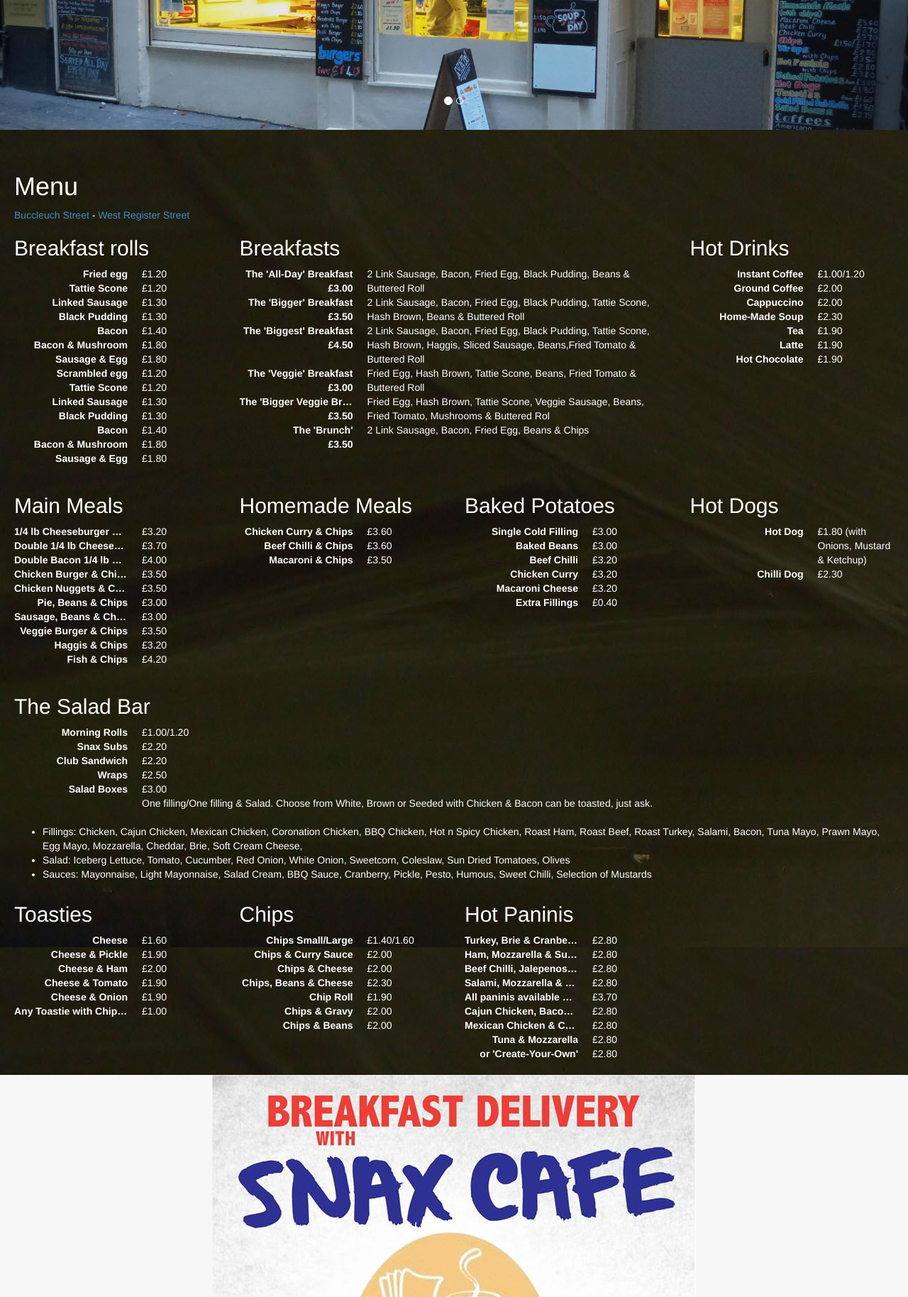
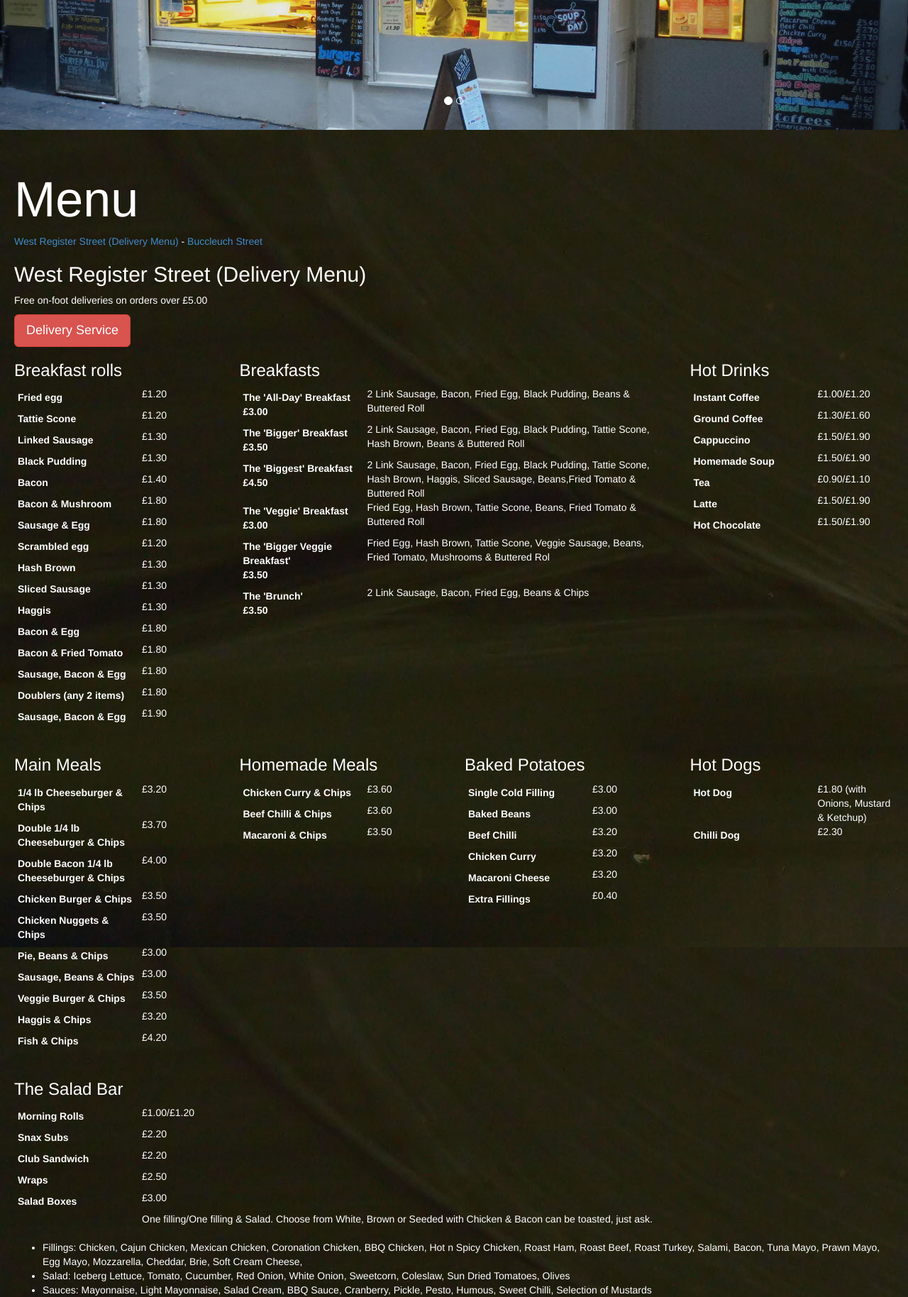
Before and after one commit to maccery/snaxcafe, a PHP site: page / in a window 1280 px wide. Shown: the part 417-2245 px from the top of the page at 71% size. Run offline with PHP 8.4, Linux system fonts and the light colour scheme; some libraries are stand-ins or nearby versions.

Commit message:
Menu changed and finished

```diff
--- a/css/snaxcafe.css
+++ b/css/snaxcafe.css
@@ -105,17 +105,16 @@ body, html {
     padding-right: 20px;
 }
 
-#blackboard dt {
+#menu dt {
     width: 180px;
     white-space: normal;
     padding-right: 10px;
     text-align: left;
     padding: 5px;
-
 }
 
-#blackboard h1 {
-    font-size: 100px;
+#menu h1 {
+    font-size: 70px;
 }
 
 /* Catering styles */
@@ -166,7 +165,7 @@ body, html {
 /* Responsive styles */
 
 @media (max-width: 768px) {
-    #blackboard h1 {
+    #menu h1 {
         font-size: 60px;
     }
 
--- a/index.php
+++ b/index.php
@@ -89,18 +89,20 @@
 			<span class="glyphicon glyphicon-chevron-right"></span>
 		</a>
 	</div>
-	<div id="menu" class="slide" data-ride="carousel">
+	<div id="menu" class="slide">
 
 	<h1>Menu</h1>
-	<a href="#menu" data-slide-to="0" class="active">Buccleuch Street</a> - <a href="#menu" data-slide-to="1">West Register
-		Street</a>
+	<a href="#menu" data-slide-to="0">West Register Street (Delivery Menu)</a> - <a href="#menu" data-slide-to="1" class="active">Buccleuch Street</a>
 
 		<div class="carousel-inner">
 			<div class="item active">
+			<h2>West Register Street (Delivery Menu)</h2>
+			<p>Free on-foot deliveries on orders over £5.00</p>
+			<a href="#delivery"><button type="button" class="btn btn-danger btn-lg">Delivery Service</button></a>
 				<div class="row">
 					<div class="col-md-3">
 						<dl class="dl-horizontal menu">
-							<h2>Breakfast rolls</h2>
+							<h3>Breakfast rolls</h3>
 							<dt>Fried egg</dt>
 							<dd>£1.20</dd>
 							<dt>Tattie Scone</dt>
@@ -115,28 +117,29 @@
 							<dd>£1.80</dd>
 							<dt>Sausage & Egg</dt>
 							<dd>£1.80</dd>
-
-
 							<dt>Scrambled egg</dt>
 							<dd>£1.20</dd>
-							<dt>Tattie Scone</dt>
-							<dd>£1.20</dd>
-							<dt>Linked Sausage</dt>
+							<dt>Hash Brown</dt>
 							<dd>£1.30</dd>
-							<dt>Black Pudding</dt>
+							<dt>Sliced Sausage</dt>
 							<dd>£1.30</dd>
-							<dt>Bacon</dt>
-							<dd>£1.40</dd>
-							<dt>Bacon & Mushroom</dt>
+							<dt>Haggis</dt>
+							<dd>£1.30</dd>
+							<dt>Bacon & Egg</dt>
 							<dd>£1.80</dd>
-							<dt>Sausage & Egg</dt>
+							<dt>Bacon & Fried Tomato</dt>
 							<dd>£1.80</dd>
-
+							<dt>Sausage, Bacon & Egg</dt>
+							<dd>£1.80</dd>
+							<dt>Doublers (any 2 items)</dt>
+							<dd>£1.80</dd>
+							<dt>Sausage, Bacon & Egg</dt>
+							<dd>£1.90</dd>
 						</dl>
 					</div>
 					<div class="col-md-6">
 						<dl class="dl-horizontal menu">
-							<h2>Breakfasts</h2>
+							<h3>Breakfasts</h3>
 							<dt>The 'All-Day' Breakfast<br>£3.00</dt>
 							<dd>2 Link Sausage, Bacon, Fried Egg,
 								Black Pudding, Beans & Buttered Roll
@@ -168,28 +171,28 @@
 					</div>
 					<div class="col-md-3">
 						<dl class="dl-horizontal menu">
-							<h2>Hot Drinks</h2>
+							<h3>Hot Drinks</h3>
 							<dt>Instant Coffee</dt>
-							<dd>£1.00/1.20</dd>
+							<dd>£1.00/£1.20</dd>
 							<dt>Ground Coffee</dt>
-							<dd>£2.00</dd>
+							<dd>£1.30/£1.60</dd>
 							<dt>Cappuccino</dt>
-							<dd>£2.00</dd>
-							<dt>Home-Made Soup</dt>
-							<dd>£2.30</dd>
+							<dd>£1.50/£1.90</dd>
+							<dt>Homemade Soup</dt>
+							<dd>£1.50/£1.90</dd>
 							<dt>Tea</dt>
-							<dd>£1.90</dd>
+							<dd>£0.90/£1.10</dd>
 							<dt>Latte</dt>
-							<dd>£1.90</dd>
+							<dd>£1.50/£1.90</dd>
 							<dt>Hot Chocolate</dt>
-							<dd>£1.90</dd>
+							<dd>£1.50/£1.90</dd>
 						</dl>
 					</div>
 				</div>
 				<div class="row">
 					<div class="col-md-3">
 						<dl class="dl-horizontal menu">
-							<h2>Main Meals</h2>
+							<h3>Main Meals</h3>
 							<dt>1/4 lb Cheeseburger & Chips</dt>
 							<dd>£3.20</dd>
 							<dt>Double 1/4 lb Cheeseburger & Chips</dt>
@@ -214,7 +217,7 @@
 					</div>
 					<div class="col-md-3">
 						<dl class="dl-horizontal menu">
-							<h2>Homemade Meals</h2>
+							<h3>Homemade Meals</h3>
 							<dt>Chicken Curry & Chips</dt>
 							<dd>£3.60</dd>
 							<dt>Beef Chilli & Chips</dt>
@@ -226,7 +229,7 @@
 
 					<div class="col-md-3">
 						<dl class="dl-horizontal menu">
-							<h2>Baked Potatoes</h2>
+							<h3>Baked Potatoes</h3>
 							<dt>Single Cold Filling</dt>
 							<dd>£3.00</dd>
 							<dt>Baked Beans</dt>
@@ -243,7 +246,7 @@
 					</div>
 					<div class="col-md-3">
 						<dl class="dl-horizontal menu">
-							<h2>Hot Dogs</h2>
+							<h3>Hot Dogs</h3>
 							<dt>Hot Dog</dt>
 							<dd>£1.80 (with Onions, Mustard & Ketchup)</dd>
 							<dt>Chilli Dog</dt>
@@ -256,9 +259,9 @@
 				<div class="row">
 					<div class="col-md-12">
 						<dl class="dl-horizontal menu">
-							<h2>The Salad Bar</h2>
+							<h3>The Salad Bar</h3>
 							<dt>Morning Rolls</dt>
-							<dd>£1.00/1.20</dd>
+							<dd>£1.00/£1.20</dd>
 							<dt>Snax Subs</dt>
 							<dd>£2.20</dd>
 							<dt>Club Sandwich</dt>
@@ -290,7 +293,7 @@
 				<div class="row">
 					<div class="col-md-3">
 						<dl class="dl-horizontal menu">
-							<h2>Toasties</h2>
+							<h3>Toasties</h3>
 							<dt>Cheese</dt>
 							<dd>£1.60</dd>
 							<dt>Cheese & Pickle</dt>
@@ -307,7 +310,7 @@
 					</div>
 					<div class="col-md-3">
 						<dl class="dl-horizontal menu">
-							<h2>Chips</h2>
+							<h3>Chips</h3>
 							<dt>Chips Small/Large</dt>
 							<dd>£1.40/1.60</dd>
 							<dt>Chips & Curry Sauce</dt>
@@ -326,7 +329,7 @@
 					</div>
 					<div class="col-md-3">
 						<dl class="dl-horizontal menu">
-							<h2>Hot Paninis</h2>
+							<h3>Hot Paninis</h3>
 							<dt>Turkey, Brie & Cranberry</dt>
 							<dd>£2.80</dd>
 							<dt>Ham, Mozzarella & Sun Dried Tomato</dt>
@@ -348,13 +351,14 @@
 						</dl>
 					</div>
 				</div>
-				</div>
-				<div class="item">
-
+			</div>
+			<div class="item">
+			<h2>Buccleuch Street</h2>
+			<a href="#delivery"><button type="button" class="btn btn-danger btn-lg">Delivery Service</button></a>
 				<div class="row">
 					<div class="col-md-3">
 						<dl class="dl-horizontal menu">
-							<h2>Breakfast rolls</h2>
+							<h3>Breakfast rolls</h3>
 							<dt>Fried egg</dt>
 							<dd>£1.20</dd>
 							<dt>Tattie Scone</dt>
@@ -369,28 +373,29 @@
 							<dd>£1.80</dd>
 							<dt>Sausage & Egg</dt>
 							<dd>£1.80</dd>
-
-
 							<dt>Scrambled egg</dt>
 							<dd>£1.20</dd>
-							<dt>Tattie Scone</dt>
-							<dd>£1.20</dd>
-							<dt>Linked Sausage</dt>
+							<dt>Hash Brown</dt>
 							<dd>£1.30</dd>
-							<dt>Black Pudding</dt>
+							<dt>Sliced Sausage</dt>
 							<dd>£1.30</dd>
-							<dt>Bacon</dt>
-							<dd>£1.40</dd>
-							<dt>Bacon & Mushroom</dt>
+							<dt>Haggis</dt>
+							<dd>£1.30</dd>
+							<dt>Bacon & Egg</dt>
 							<dd>£1.80</dd>
-							<dt>Sausage & Egg</dt>
+							<dt>Bacon & Fried Tomato</dt>
 							<dd>£1.80</dd>
-
+							<dt>Sausage, Bacon & Egg</dt>
+							<dd>£1.80</dd>
+							<dt>Doublers (any 2 items)</dt>
+							<dd>£1.80</dd>
+							<dt>Triplers (any 3 items)</dt>
+							<dd>£2.00</dd>
 						</dl>
 					</div>
 					<div class="col-md-6">
 						<dl class="dl-horizontal menu">
-							<h2>Breakfasts</h2>
+							<h3>Breakfasts</h3>
 							<dt>The 'All-Day' Breakfast<br>£3.00</dt>
 							<dd>2 Link Sausage, Bacon, Fried Egg,
 								Black Pudding, Beans & Buttered Roll
@@ -406,7 +411,7 @@
 								Brown, Haggis, Sliced Sausage,
 								Beans,Fried Tomato & Buttered Roll
 							</dd>
-							<dt>The 'Veggie' Breakfast<br>£3.00</dt>
+							<dt>The 'Veggie' Breakfast<br>£2.90</dt>
 							<dd>Fried Egg, Hash Brown, Tattie Scone,
 								Beans, Fried Tomato & Buttered Roll
 							</dd>
@@ -416,111 +421,108 @@
 							</dd>
 							<dt>The 'Brunch'<br>£3.50</dt>
 							<dd>2 Link Sausage, Bacon, Fried Egg, Beans & Chips</dd>
-
-
 						</dl>
 					</div>
 					<div class="col-md-3">
 						<dl class="dl-horizontal menu">
-							<h2>Hot Drinks</h2>
-							<dt>Instant Coffee</dt>
-							<dd>£1.00/1.20</dd>
-							<dt>Ground Coffee</dt>
-							<dd>£2.00</dd>
+							<h3>Hot Drinks</h3>
+							<dt>Americano</dt>
+							<dd>£1.30/£1.80</dd>
+							<dt>Cappuccino</dt>
+							<dd>£1.50/£2.00</dd>
 							<dt>Cappuccino</dt>
 							<dd>£2.00</dd>
-							<dt>Home-Made Soup</dt>
-							<dd>£2.30</dd>
+							<dt>Espresso</dt>
+							<dd>£1.00/£1.30</dd>
+							<dt>Mocha</dt>
+							<dd>£1.60/£2.10</dd>
+							<dt>Homemade Soup</dt>
+							<dd>£1.40/£1.80</dd>
 							<dt>Tea</dt>
-							<dd>£1.90</dd>
+							<dd>£1.00/£1.20</dd>
+							<dt>Pot of Tea (for 1)</dt>
+							<dd>£1.50</dd>
 							<dt>Latte</dt>
-							<dd>£1.90</dd>
+							<dd>£1.50/£2.00</dd>
 							<dt>Hot Chocolate</dt>
-							<dd>£1.90</dd>
+							<dd>£1.50/£2.00</dd>
 						</dl>
 					</div>
 				</div>
 				<div class="row">
 					<div class="col-md-3">
 						<dl class="dl-horizontal menu">
-							<h2>Main Meals</h2>
+							<h3>Main Meals</h3>
 							<dt>1/4 lb Cheeseburger & Chips</dt>
-							<dd>£3.20</dd>
+							<dd>£3.30</dd>
 							<dt>Double 1/4 lb Cheeseburger & Chips</dt>
-							<dd>£3.70</dd>
-							<dt>Double Bacon 1/4 lb Cheeseburger & Chips</dt>
-							<dd>£4.00</dd>
+							<dd>£3.80</dd>
 							<dt>Chicken Burger & Chips</dt>
 							<dd>£3.50</dd>
 							<dt>Chicken Nuggets & Chips</dt>
 							<dd>£3.50</dd>
 							<dt>Pie, Beans & Chips</dt>
-							<dd>£3.00</dd>
+							<dd>£3.30</dd>
 							<dt>Sausage, Beans & Chips</dt>
-							<dd>£3.00</dd>
+							<dd>£3.30</dd>
 							<dt>Veggie Burger & Chips</dt>
 							<dd>£3.50</dd>
 							<dt>Haggis & Chips</dt>
 							<dd>£3.20</dd>
-							<dt>Fish & Chips</dt>
-							<dd>£4.20</dd>
+							<dt>Ham, Egg & Chips</dt>
+							<dd>£3.30</dd>
 						</dl>
 					</div>
 					<div class="col-md-3">
 						<dl class="dl-horizontal menu">
-							<h2>Homemade Meals</h2>
+							<h3>Homemade Meals</h3>
 							<dt>Chicken Curry & Chips</dt>
 							<dd>£3.60</dd>
 							<dt>Beef Chilli & Chips</dt>
 							<dd>£3.60</dd>
 							<dt>Macaroni & Chips</dt>
-							<dd>£3.50</dd>
+							<dd>£3.60</dd>
 						</dl>
 					</div>
 
 					<div class="col-md-3">
 						<dl class="dl-horizontal menu">
-							<h2>Baked Potatoes</h2>
+							<h3>Baked Potatoes</h3>
 							<dt>Single Cold Filling</dt>
 							<dd>£3.00</dd>
 							<dt>Baked Beans</dt>
 							<dd>£3.00</dd>
 							<dt>Beef Chilli</dt>
-							<dd>£3.20</dd>
+							<dd>£3.50</dd>
 							<dt>Chicken Curry</dt>
-							<dd>£3.20</dd>
+							<dd>£3.50</dd>
 							<dt>Macaroni Cheese</dt>
-							<dd>£3.20</dd>
+							<dd>£3.50</dd>
 							<dt>Extra Fillings</dt>
-							<dd>£0.40</dd>
+							<dd>£0.50</dd>
 						</dl>
 					</div>
 					<div class="col-md-3">
 						<dl class="dl-horizontal menu">
-							<h2>Hot Dogs</h2>
+							<h3>Hot Dogs</h3>
 							<dt>Hot Dog</dt>
-							<dd>£1.80 (with Onions, Mustard & Ketchup)</dd>
+							<dd>£2.00 (with Onions, Mustard & Ketchup)</dd>
 							<dt>Chilli Dog</dt>
-							<dd>£2.30</dd>
+							<dd>£2.50</dd>
 						</dl>
 					</div>
-
 				</div>
 
 				<div class="row">
 					<div class="col-md-12">
 						<dl class="dl-horizontal menu">
-							<h2>The Salad Bar</h2>
+							<h3>The Salad Bar</h3>
 							<dt>Morning Rolls</dt>
-							<dd>£1.00/1.20</dd>
+							<dd>£1.00/£1.20</dd>
 							<dt>Snax Subs</dt>
 							<dd>£2.20</dd>
-							<dt>Club Sandwich</dt>
-							<dd>£2.20</dd>
-							<dt>Wraps</dt>
-							<dd>£2.50</dd>
 							<dt>Salad Boxes</dt>
-							<dd>£3.00</dd>
+							<dd>£2.75</dd>
 							<dd>One filling/One filling & Salad. Choose from White, Brown or Seeded with Chicken & Bacon can be toasted,
 								just ask.
 							</dd>
@@ -538,32 +540,28 @@
 							</li>
 						</ul>
 					</div>
-
-
 				</div>
 				<div class="row">
 					<div class="col-md-3">
 						<dl class="dl-horizontal menu">
-							<h2>Toasties</h2>
+							<h3>Toasties</h3>
 							<dt>Cheese</dt>
 							<dd>£1.60</dd>
 							<dt>Cheese & Pickle</dt>
-							<dd>£1.90</dd>
+							<dd>£2.00</dd>
 							<dt>Cheese & Ham</dt>
 							<dd>£2.00</dd>
 							<dt>Cheese & Tomato</dt>
-							<dd>£1.90</dd>
+							<dd>£2.00</dd>
 							<dt>Cheese & Onion</dt>
-							<dd>£1.90</dd>
-							<dt>Any Toastie with Chips add</dt>
-							<dd>£1.00</dd>
+							<dd>£2.00</dd>
 						</dl>
 					</div>
 					<div class="col-md-3">
 						<dl class="dl-horizontal menu">
-							<h2>Chips</h2>
-							<dt>Chips Small/Large</dt>
-							<dd>£1.40/1.60</dd>
+							<h3>Chips</h3>
+							<dt>Chips Small</dt>
+							<dd>£1.50</dd>
 							<dt>Chips & Curry Sauce</dt>
 							<dd>£2.00</dd>
 							<dt>Chips & Cheese</dt>
@@ -571,7 +569,7 @@
 							<dt>Chips, Beans & Cheese</dt>
 							<dd>£2.30</dd>
 							<dt>Chip Roll</dt>
-							<dd>£1.90</dd>
+							<dd>£1.30</dd>
 							<dt>Chips & Gravy</dt>
 							<dd>£2.00</dd>
 							<dt>Chips & Beans</dt>
@@ -580,7 +578,7 @@
 					</div>
 					<div class="col-md-3">
 						<dl class="dl-horizontal menu">
-							<h2>Hot Paninis</h2>
+							<h3>Hot Paninis</h3>
 							<dt>Turkey, Brie & Cranberry</dt>
 							<dd>£2.80</dd>
 							<dt>Ham, Mozzarella & Sun Dried Tomato</dt>
@@ -589,8 +587,6 @@
 							<dd>£2.80</dd>
 							<dt>Salami, Mozzarella & Sun Dried Tomato</dt>
 							<dd>£2.80</dd>
-							<dt>All paninis available with chips for</dt>
-							<dd>£3.70</dd>
 							<dt>Cajun Chicken, Bacon & Cheese</dt>
 							<dd>£2.80</dd>
 							<dt>Mexican Chicken & Cheese</dt>
@@ -599,6 +595,8 @@
 							<dd>£2.80</dd>
 							<dt>or 'Create-Your-Own'</dt>
 							<dd>£2.80</dd>
+							<dt>All paninis available with chips for</dt>
+							<dd>£3.80</dd>
 						</dl>
 					</div>
 				</div>
```
